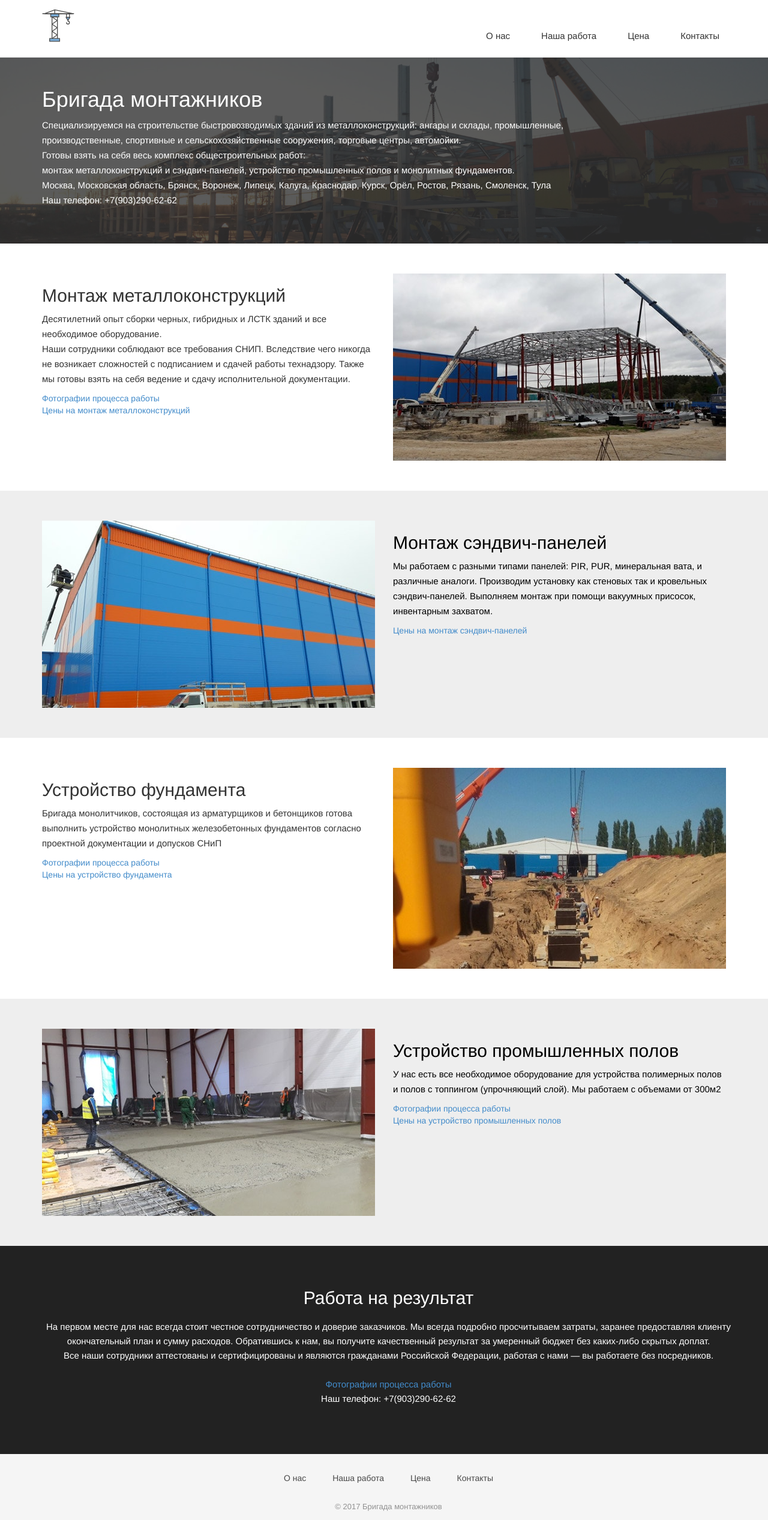
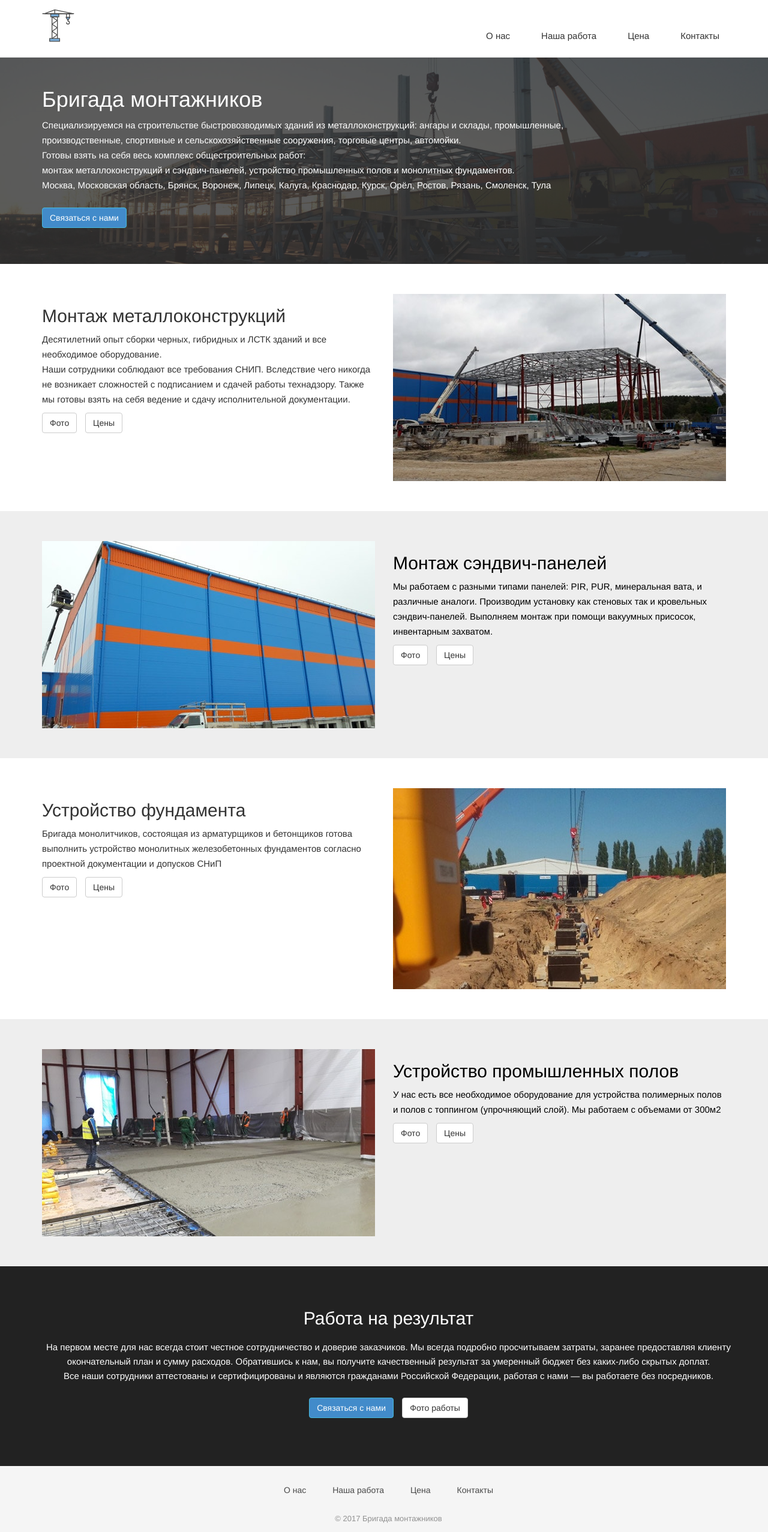
Before and after one commit to komarovalexander/site_bm, a Jekyll site: the page built from index.html, in a window 1280 px wide. Shown: the whole page at 60% size. Built offline with Jekyll 4.4.1, drawn with Linux system fonts in a browser that asks for light colours; nearby versions of some CDN libraries; some web fonts are replaced.

Commit message:
no message

```diff
--- a/css/style.css
+++ b/css/style.css
@@ -15,6 +15,12 @@ h3 {
 p {
   font-size: 15px;
   line-height: 25px;
+}
+.btn-space {
+    margin-right: 10px;
+}
+.btn-info{
+  background-color: #428bca;
 }
 ul {
   padding: 0;
@@ -277,6 +283,7 @@ footer .footer-manu ul li a:hover {
     top: -11px;
   }
   .intro .block img {
+    margin-top: 20px;
     margin-left: 0;
   }
 
--- a/index.html
+++ b/index.html
@@ -16,7 +16,8 @@ main: true
             монтаж металлоконструкций и сэндвич-панелей, устройство промышленных полов и монолитных фундаментов.
               <br/> Москва, Московская область, Брянск, Воронеж, Липецк, Калуга, Краснодар, Курск, Орёл, Ростов, Рязань, Смоленск, Тула
               <br/>
-              Наш телефон: <a class="phone" href="tel:+79032906262">+7(903)290-62-62</a></p>
+              <br/>
+              <a class="btn btn-info" href="/contact/">Связаться с нами</a></p>
         </div>
       </div>
     </div>
@@ -36,9 +37,8 @@ main: true
             <br/>Наши сотрудники соблюдают все требования СНИП. Вследствие чего никогда не возникает сложностей с подписанием и сдачей работы технадзору. Также мы готовы взять на себя ведение и сдачу исполнительной документации.
             <br/>
            </p>
-         <a href="/work/">Фотографии процесса работы</a>
-         <br>
-         <a href="/price/">Цены на монтаж металлоконструкций</a>
+              <a class="btn btn-default btn-space" href="/work/">Фото</a>
+              <a class="btn btn-default" href="/price/">Цены</a>
         </div>
       </div><!-- .col-md-7 close -->
       <div class="col-md-6 col-sm-12">
@@ -65,7 +65,8 @@ main: true
           Мы работаем с разными типами панелей: PIR, PUR, минеральная вата, и различные аналоги. Производим установку как стеновых так и кровельных сэндвич-панелей.
           Выполняем монтаж при помощи вакуумных присосок, инвентарным захватом.
         </p>
-        <a href="/price/#sandwich">Цены на монтаж сэндвич-панелей</a>
+        <a class="btn btn-default btn-space" href="/work/">Фото</a>
+        <a class="btn btn-default" href="/price/#sandwich">Цены</a>
         <br>
       </div><!-- .col-md-5 close -->
 
@@ -83,9 +84,8 @@ main: true
             <h2>Устройство фундамента</h2>
           </div>
           <p>Бригада монолитчиков, состоящая из&nbsp;арматурщиков и&nbsp;бетонщиков готова выполнить устройство монолитных железобетонных фундаментов согласно проектной документации и&nbsp;допусков СНиП</p>
-         <a href="/work/">Фотографии процесса работы</a>
-         <br>
-          <a href="/price/#fundament">Цены на устройство фундамента</a>
+          <a class="btn btn-default btn-space" href="/work/">Фото</a>
+          <a class="btn btn-default" href="/price/#fundament">Цены</a>
         </div>
       </div><!-- .col-md-7 close -->
       <div class="col-md-6 col-sm-12">
@@ -109,9 +109,8 @@ main: true
       <div class="col-md-6 col-sm-12">
         <h2>Устройство промышленных&nbsp;полов</h2>
         <p>У&nbsp;нас есть все необходимое оборудование для устройства полимерных полов и&nbsp;полов с&nbsp;топпингом (упрочняющий слой). Мы&nbsp;работаем с&nbsp;объемами от&nbsp;300м2</p>
-         <a href="/work/">Фотографии процесса работы</a>
-         <br>
-        <a href="/price/#poly">Цены на устройство промышленных полов</a>
+          <a class="btn btn-default btn-space" href="/work/">Фото</a>
+          <a class="btn btn-default" href="/price/#poly">Цены</a>
       </div><!-- .col-md-5 close -->
 
     </div>
@@ -131,9 +130,8 @@ main: true
             Все наши сотрудники аттестованы и&nbsp;сертифицированы и&nbsp;являются гражданами Российской Федерации, работая с&nbsp;нами&nbsp;&mdash; вы&nbsp;работаете без посредников.
             <br>
             <br>
-            <a href="/work/">Фотографии процесса работы</a>
-            <br>
-            Наш телефон: <a class="phone" href="tel:+79032906262">+7(903)290-62-62</a>
+            <a class="btn btn-info btn-space" href="/contact/">Связаться с нами</a>
+        <a class="btn btn-default" href="/work/">Фото работы</a></p>
           </p>
         </div>
       </div>
```
